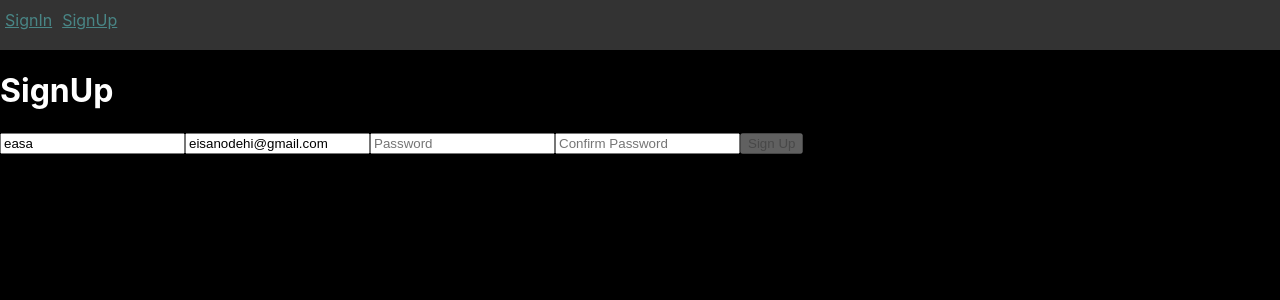
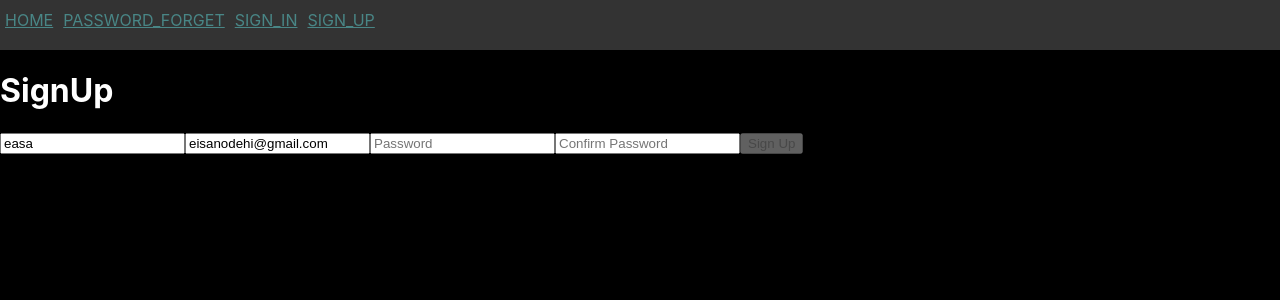
Before and after one commit to easa/theMovieReview, a React (Create React App) app: page /signup in a window 1280 px wide. Shown: the top 300 px of the page. Built offline with nearby package versions, Linux system fonts and the light colour scheme; no server answers.

Commit message:
Refactor navbar

```diff
--- a/src/component/route/navbar.jsx
+++ b/src/component/route/navbar.jsx
@@ -1,22 +1,30 @@
-import React from 'react'
+import React, { useState, useEffect }from 'react'
 import { Link } from 'react-router-dom'
-import * as routes from './route'
+import * as routeAuth from './routeAuth'
+import * as routeNonAuth from './routeNonAuth'
 import { SignOutButton } from '../signin/signout'
 import useAuth from '../signin/useAuth'
 
-
+const loadHeader = (isloadWithAuth) => {
+  if (isloadWithAuth)
+    return Object.keys(routeAuth).map(r => ({ name: r, value: routeAuth[r] }))
+  return Object.keys(routeNonAuth).map(r => ({ name: r, value: routeNonAuth[r] }))
+}
 const Navigation = () => {
   const isAuth = useAuth()
-  const NewRoutes = { "SignIn": "/signin", "SignUp": "/signup" }
-  const routeArray = isAuth ?
-    Object.keys(routes).map(r => ({ name: r, value: routes[r] }))
-    : Object.keys(NewRoutes).map(r => ({ name: r, value: NewRoutes[r] }))
+  const [routes, setRouts] = useState([])
+  const [visibleSignout, setVisibleSignout] = useState(false)
+  useEffect(() => {
+    console.log('NAVBAR: is auth ? ', isAuth)
+    setVisibleSignout(isAuth)
+    setRouts(loadHeader(isAuth))
+  },[isAuth])
   return <nav>
     <ul>
-      {routeArray.map(r => <li key={r.value}>
+      {routes.map(r => <li key={r.value}>
         <Link to={r.value}>{r.name}</Link>
       </li>)}
-      {isAuth ? <li><SignOutButton /></li> : ''}
+      {visibleSignout ? <li><SignOutButton /></li> : ''}
     </ul>
   </nav>
 }
--- a/src/component/route/route.js
+++ /dev/null
@@ -1,7 +0,0 @@
-export const LANDING = '/';
-export const HOME = '/home';
-export const SIGN_UP = '/signup';
-export const SIGN_IN = '/signin';
-export const ACCOUNT = '/account';
-export const ADMIN = '/admin';
-export const PASSWORD_FORGET = '/pw-forget';
--- /dev/null
+++ b/src/component/route/routeAuth.js
@@ -0,0 +1,4 @@
+export const LANDING = '/';
+export const HOME = '/home';
+export const ACCOUNT = '/account';
+export const ADMIN = '/admin';
--- /dev/null
+++ b/src/component/route/routeNonAuth.js
@@ -0,0 +1,4 @@
+export const HOME = '/';
+export const SIGN_UP = '/signup';
+export const SIGN_IN = '/signin';
+export const PASSWORD_FORGET = '/pw-forget';
--- a/src/component/signin/signout.jsx
+++ b/src/component/signin/signout.jsx
@@ -1,4 +1,4 @@
-import React, { useContext, useState, useEffect } from 'react'
+import React, { useContext, useState } from 'react'
 import { Redirect } from 'react-router-dom'
 import { FirebaseContext } from '../firebase/index.js'
 
--- a/src/component/signin/signup.jsx
+++ b/src/component/signin/signup.jsx
@@ -1,6 +1,6 @@
 import React, { useState } from 'react';
 import { Link, Redirect } from 'react-router-dom';
-import * as ROUTES from '../route/route'
+import * as ROUTES from '../route/routeNonAuth'
 import { FirebaseContext } from '../firebase'
 
 const SignUpPage = () => {
@@ -15,10 +15,10 @@ const SignUpPage = () => {
   const [state,setState] = useState(INITIAL_STATE)
   const onSubmit = event => {
     event.preventDefault();
-    const { username, email, passwordOne } = state;
+    const { email, passwordOne } = state;
     firebase
       .doCreateUserWithEmailAndPassword(email, passwordOne)
-      .then(authUser => {
+      .then(() => {
         setState({ ...INITIAL_STATE, redirect: '/home' });
       })
       .catch(error => {
--- a/src/component/signin/useAuth.jsx
+++ b/src/component/signin/useAuth.jsx
@@ -1,18 +1,15 @@
 import { useState, useEffect, useContext } from 'react';
 import { FirebaseContext } from '../firebase'
-
 
 const useAuth = () => {
   const firebase = useContext(FirebaseContext)
   const [isOnline, setIsOnline] = useState(false);
   useEffect(() => {
     const unsubscribe = firebase.auth.onAuthStateChanged(user => {
-      console.log('check for calling the auth', user)
       setIsOnline(user ? true : false)
     })
     return () => { unsubscribe() }
   }, [])
-
   return isOnline;
 }
 
```
Also changed, not shown: src/component/route/contentSwitch.jsx (+7 -5 lines).
